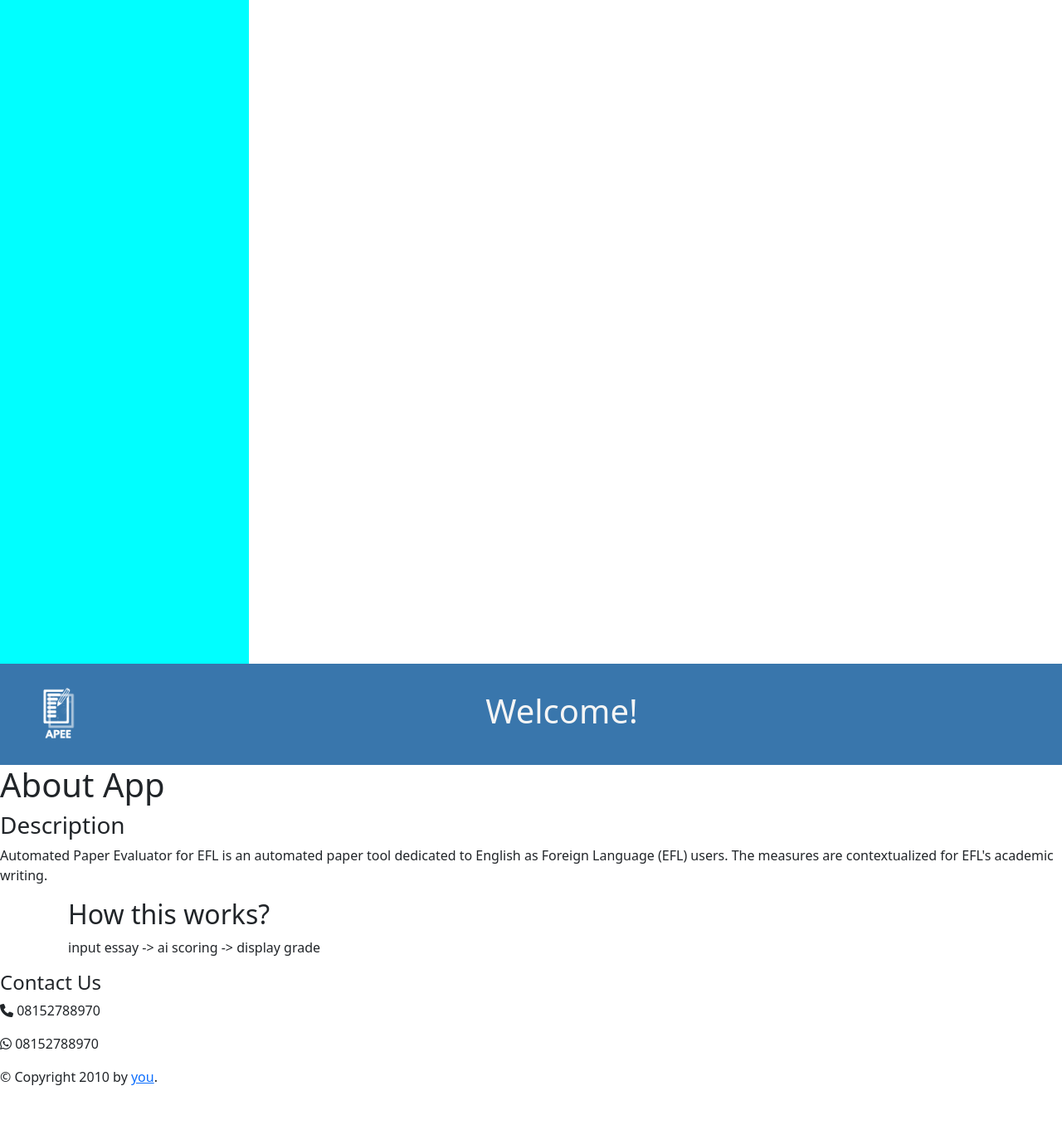
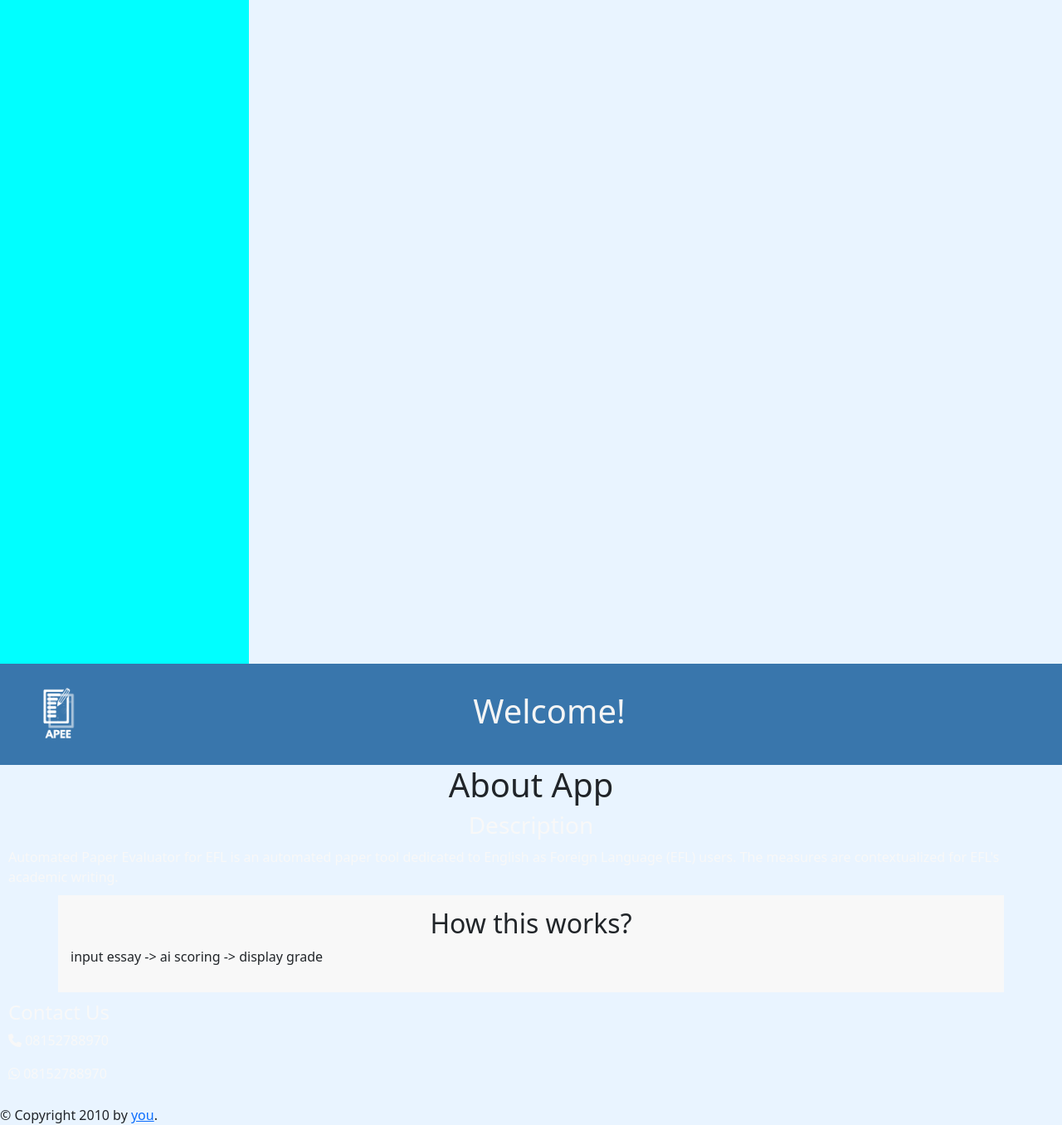
Before and after one commit to fikrihasani/AWE, a Flask app: page /about in a window 1280 px wide. Shown: the whole page at 83% size. Before the commit the page ends 1308 px from the top, so only its background shows below. Run offline with Flask 3, Linux system fonts and the light colour scheme; some libraries are stand-ins or nearby versions.

Commit message:
update style.css

```diff
--- a/static/style.css
+++ b/static/style.css
@@ -1,39 +1,106 @@
-!doctype html>
-<html>
-  <head>
-    <title>Register - My Webpage</title>
-    <link href="https://cdn.jsdelivr.net/npm/bootstrap@5.2.3/dist/css/bootstrap.min.css" rel="stylesheet" integrity="sha384-rbsA2VBKQhggwzxH7pPCaAqO46MgnOM80zW1RWuH61DGLwZJEdK2Kadq2F9CUG65" crossorigin="anonymous">
-    <script src="https://cdn.jsdelivr.net/npm/bootstrap@5.2.3/dist/js/bootstrap.bundle.min.js" integrity="sha384-kenU1KFdBIe4zVF0s0G1M5b4hcpxyD9F7jL+jjXkk+Q2h455rYXK/7HAuoJl+0I4" crossorigin="anonymous"></script>
-    <script src="https://kit.fontawesome.com/36fe1f204e.js" crossorigin="anonymous"></script>
-    <link rel="stylesheet" href="{{ url_for('static', filename='style.css') }}">
-  </head>
-  <body>
-    <div class="container">
-        <div class="container text-center">
-        <div class="row align-items-center">
-            <div class="col">
-            <div class="col-lg-6">
-                <h1>REGISTER</h1>
-            </div>
-            </div>
-            <div class="col">
-            <div class="container-fluid">
-                <div class="col-lg-6">
-                    <div class="row g-3">
-                        <label for="Username">Username</label>
-                        <input type="text" class="form-control" aria-label="Username">
-                        <label for="Email">Email</label>
-                        <input type="email" class="form-control" aria-label="Email">
-                        <label for="Password">Password</label>
-                        <input type="password" class="form-control" aria-label="Password">
-                        <button>Register</button>
-                    </div>
+body {
+    background-color: #E9F4FF;
+}
 
-                </div>
-                </div>
-            </div>
-        </div>
-        </div>
-    </div>
-  </body>
-</html>
+h1 {
+    text-align: center;
+}
+
+.container-lg {
+    padding: 15px;
+    background-color: #f8f8f8;
+
+    h2 {
+        text-align: center;
+    }
+
+}
+
+h3 {
+    text-align: center;
+    color: #f8f8f8;
+}
+
+h4 {
+    text-align: left;
+    color: #f8f8f8;
+}
+
+footer {
+    margin: 5px;
+    padding: 5px;
+    color: #f8f8f8;
+}
+
+.desc {
+    color: #f8f8f8;
+    margin: 10px;
+}
+
+.animated-hamburger{
+    width: 30px;
+    height: 20px;
+    position: relative;
+    margin: 0px;
+    -webkit-transform: rotate(0deg);
+    -moz-transform: rotate(0deg);
+    -o-transform: rotate(0deg);
+    transform: rotate(0deg);
+    -webkit-transition: .5s ease-in-out;
+    -moz-transition: .5s ease-in-out;
+    -o-transition: .5s ease-in-out;
+    transition: .5s ease-in-out;
+    cursor: pointer;
+}
+
+.animated-hamburger span{
+    background-color: whitesmoke;
+    display: block;
+    position: absolute;
+    height: px;
+    width: 100%;
+    border-radius: 9px;
+    opacity: 1;
+    left: 0;
+    -webkit-transform: rotate(0deg);
+    -moz-transform: rotate(0deg);
+    -o-transform: rotate(0deg);
+    transform: rotate(0deg);
+    -webkit-transition: .25s ease-in-out;
+    -moz-transition: .25s ease-in-out;
+    -o-transition: .25s ease-in-out;
+    transition: .25s ease-in-out;
+}
+
+.animated-hamburger span:nth-child(1) {
+    top: 0px;
+}
+
+.animated-hamburger span:nth-child(2) {
+    top: 10px;
+}
+
+.animated-hamburger span:nth-child(3) {
+    top: 20px;
+}
+
+.animated-hamburger.open span:nth-child(1) {
+    top: 11px;
+    -webkit-transform: rotate(135deg);
+    -moz-transform: rotate(135deg);
+    -o-transform: rotate(135deg);
+    transform: rotate(135deg);
+  }
+
+  .animated-hamburger.open span:nth-child(2) {
+    opacity: 0;
+    left: -60px;
+  }
+
+  .animated-hamburger.open span:nth-child(3) {
+    top: 11px;
+    -webkit-transform: rotate(-135deg);
+    -moz-transform: rotate(-135deg);
+    -o-transform: rotate(-135deg);
+    transform: rotate(-135deg);
+  }
```
